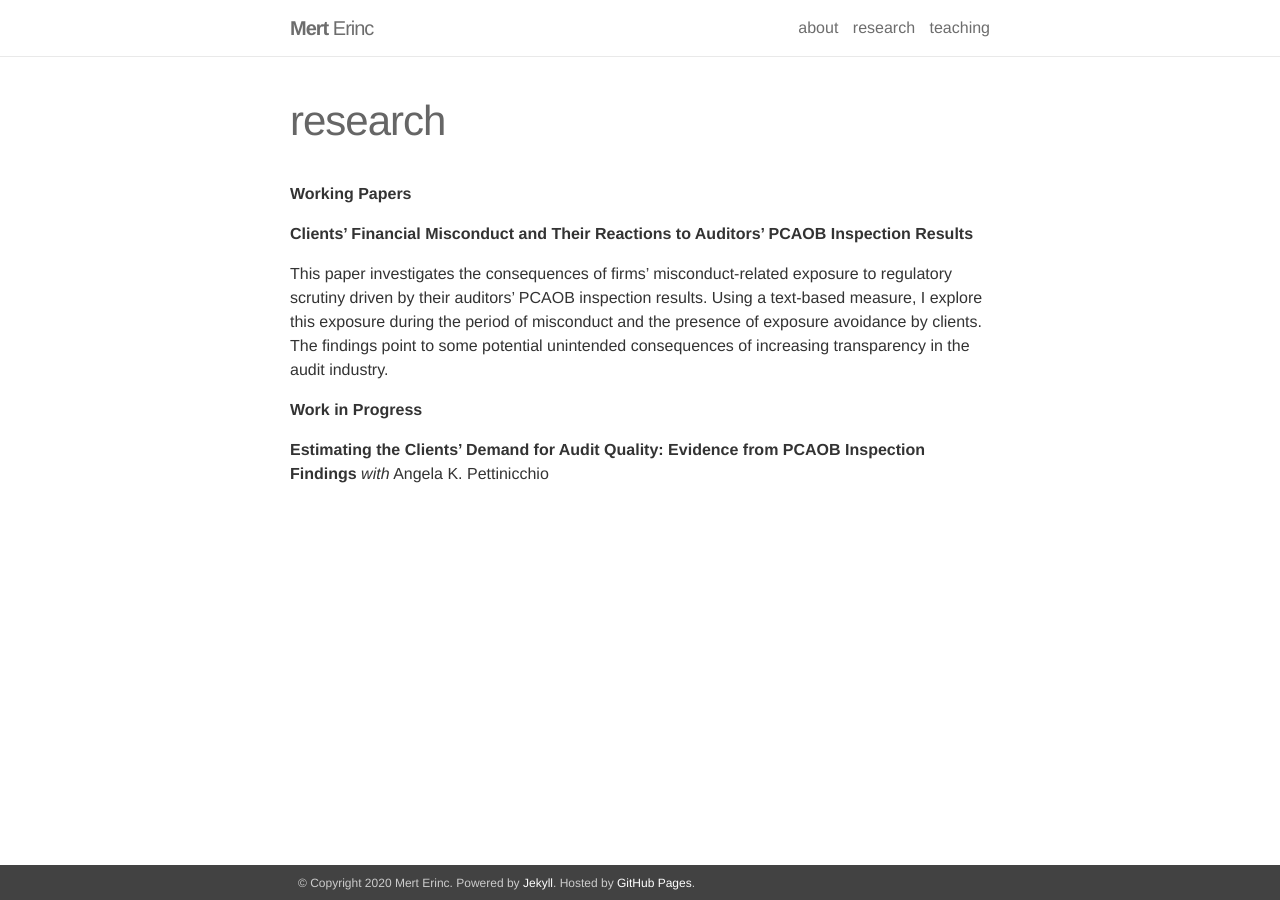
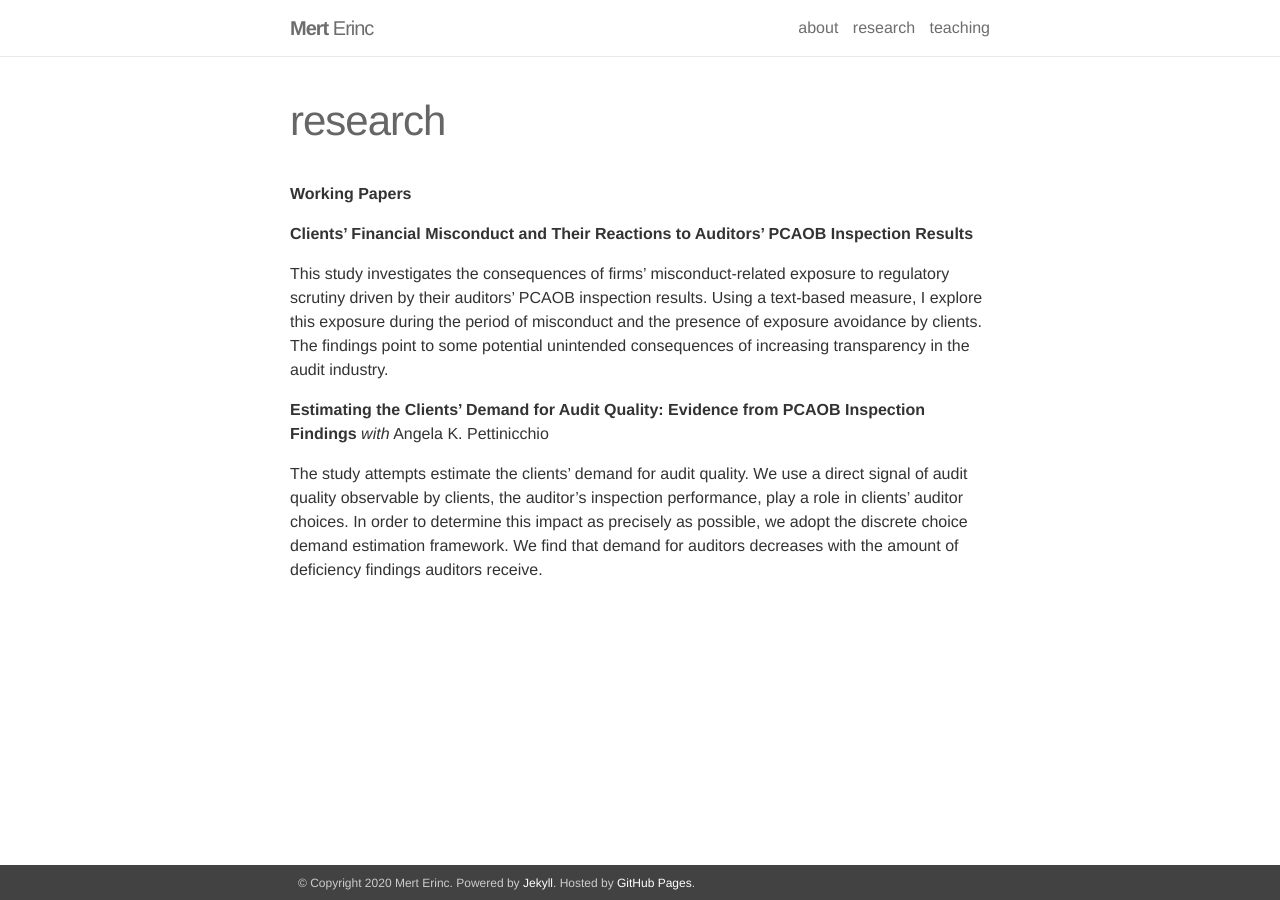
Before and after one commit to mrterinc/mrterinc.github.io, a Jekyll site: the page built from _pages/projects.md, in a window 1280 px wide. Built offline with Jekyll 4.4.1, drawn with Linux system fonts in a browser that asks for light colours.

Commit message:
cv and wp updated

```diff
--- a/_pages/projects.md
+++ b/_pages/projects.md
@@ -8,8 +8,9 @@ description:
 
 **Clients’ Financial Misconduct and Their Reactions to Auditors’ PCAOB Inspection Results**
 
-This paper investigates the consequences of firms’ misconduct-related exposure to regulatory scrutiny driven by their auditors’ PCAOB inspection results. Using a text-based measure, I explore this exposure during the period of misconduct and the presence of exposure avoidance by clients. The findings point to some potential unintended consequences of increasing transparency in the audit industry.
+This study investigates the consequences of firms’ misconduct-related exposure to regulatory scrutiny driven by their auditors’ PCAOB inspection results. Using a text-based measure, I explore this exposure during the period of misconduct and the presence of exposure avoidance by clients. The findings point to some potential unintended consequences of increasing transparency in the audit industry.
 
-<strong>Work in Progress</strong>
 
 **Estimating the Clients’ Demand for Audit Quality: Evidence from PCAOB Inspection Findings** *with* Angela K. Pettinicchio
+
+The study attempts estimate the clients' demand for audit quality. We use a direct signal of audit quality observable by clients, the auditor's inspection performance, play a role in clients' auditor choices. In order to determine this impact as precisely as possible, we adopt the discrete choice demand estimation framework. We find that demand for auditors decreases with the amount of deficiency findings auditors receive.
```
Also changed, not shown: 1 other file.
